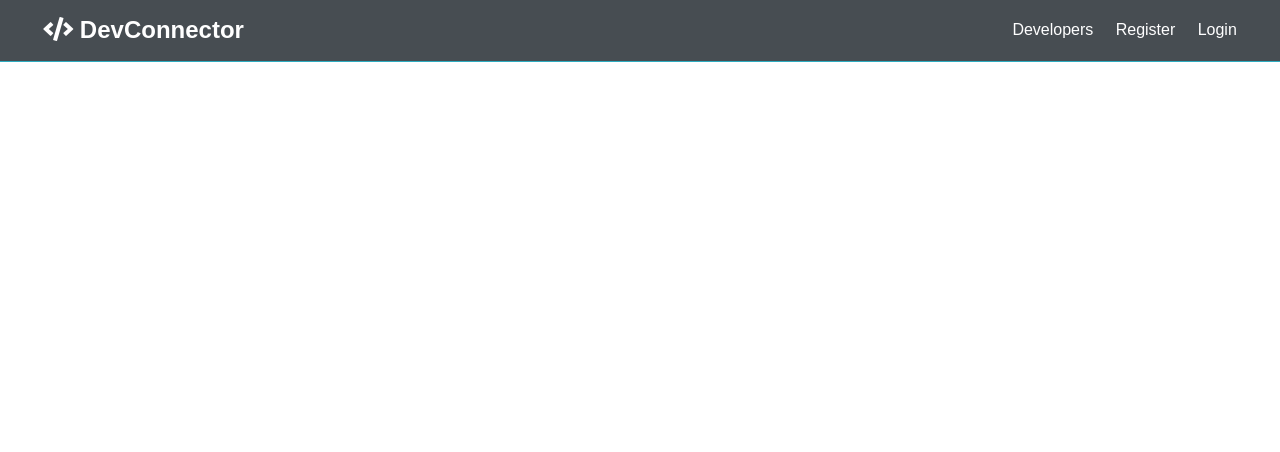
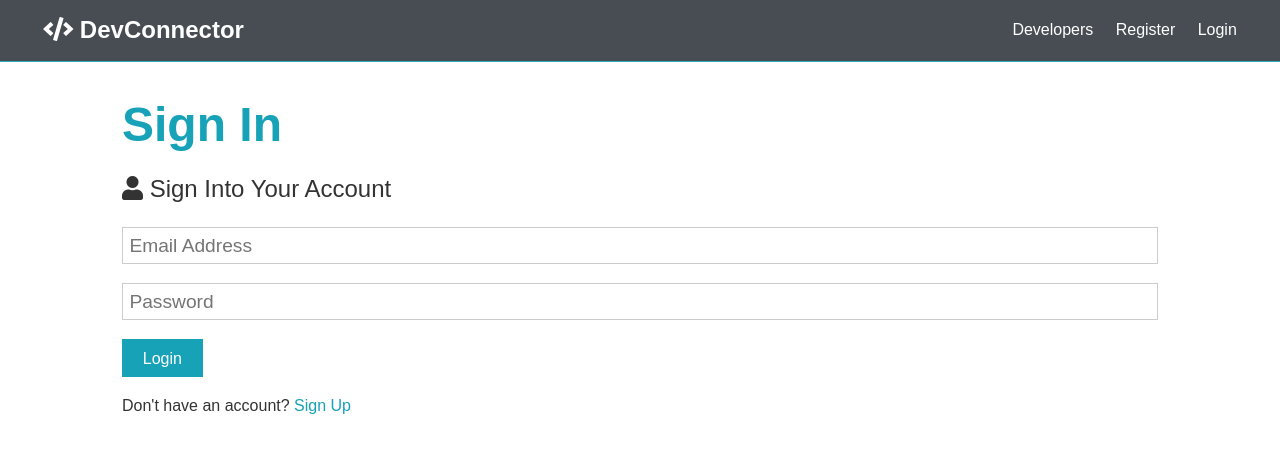
Before and after one commit to Mpb0406/Full-Stack-MERN-Project, a React (Create React App) app in the folder client/: page /login in a window 1280 px wide. Shown: the top 452 px of the page. Built offline with nearby package versions, Linux system fonts and the light colour scheme.

Commit message:
Login Page and functionality

```diff
--- a/client/src/components/auth/Login.js
+++ b/client/src/components/auth/Login.js
@@ -1,10 +1,44 @@
-import React from 'react'
+import React, { useState } from 'react';
+import { Link } from 'react-router-dom';
 
 const Login = () => {
+    const [formData, setFormData] = useState({
+        email: '',
+        password: ''
+    });
+
+    const { email, password } = formData;
+
+    const onChange = e => setFormData({ ...formData, [e.target.name]: e.target.value })
+
+    const onSubmit = async e => {
+        e.preventDefault();
+        console.log('Success');
+    }
+
     return (
-        <div>
-
-        </div>
+        <>
+            <h1 className="large text-primary">Sign In</h1>
+            <p className="lead"><i className="fas fa-user"></i> Sign Into Your Account</p>
+            <form className="form" onSubmit={e => onSubmit(e)}>
+                <div className="form-group">
+                    <input type="email" placeholder="Email Address" name="email" value={email} onChange={e => onChange(e)} />
+                </div>
+                <div className="form-group">
+                    <input
+                        type="password"
+                        placeholder="Password"
+                        name="password"
+                        value={password} onChange={e => onChange(e)}
+                        minLength="6"
+                    />
+                </div>
+                <input type="submit" className="btn btn-primary" value="Login" />
+            </form>
+            <p className="my-1">
+                Don't have an account? <Link to="/register">Sign Up</Link>
+            </p>
+        </>
     )
 }
 
--- a/client/src/components/auth/Register.js
+++ b/client/src/components/auth/Register.js
@@ -1,5 +1,5 @@
 import React, { useState } from 'react';
-import axios from 'axios';
+import { Link } from 'react-router-dom';
 
 const Register = () => {
     const [formData, setFormData] = useState({
@@ -18,25 +18,7 @@ const Register = () => {
         if (password !== password2) {
             console.log('Passwords do not match');
         } else {
-            const newUser = {
-                name,
-                email,
-                password
-            }
-
-            try {
-                const config = {
-                    headers: {
-                        'Content-Type': 'application/json'
-                    }
-                }
-
-                const body = JSON.stringify(newUser);
-                const res = await axios.post('/api/users', body, config);
-                console.log(res.data);
-            } catch (err) {
-                console.error(err.response.data);
-            }
+            console.log(formData);
         }
     }
 
@@ -76,7 +58,7 @@ const Register = () => {
                 <input type="submit" className="btn btn-primary" value="Register" />
             </form>
             <p className="my-1">
-                Already have an account? <a href="login.html">Sign In</a>
+                Already have an account? <Link to="/login">Sign In</Link>
             </p>
         </>
     )
```
